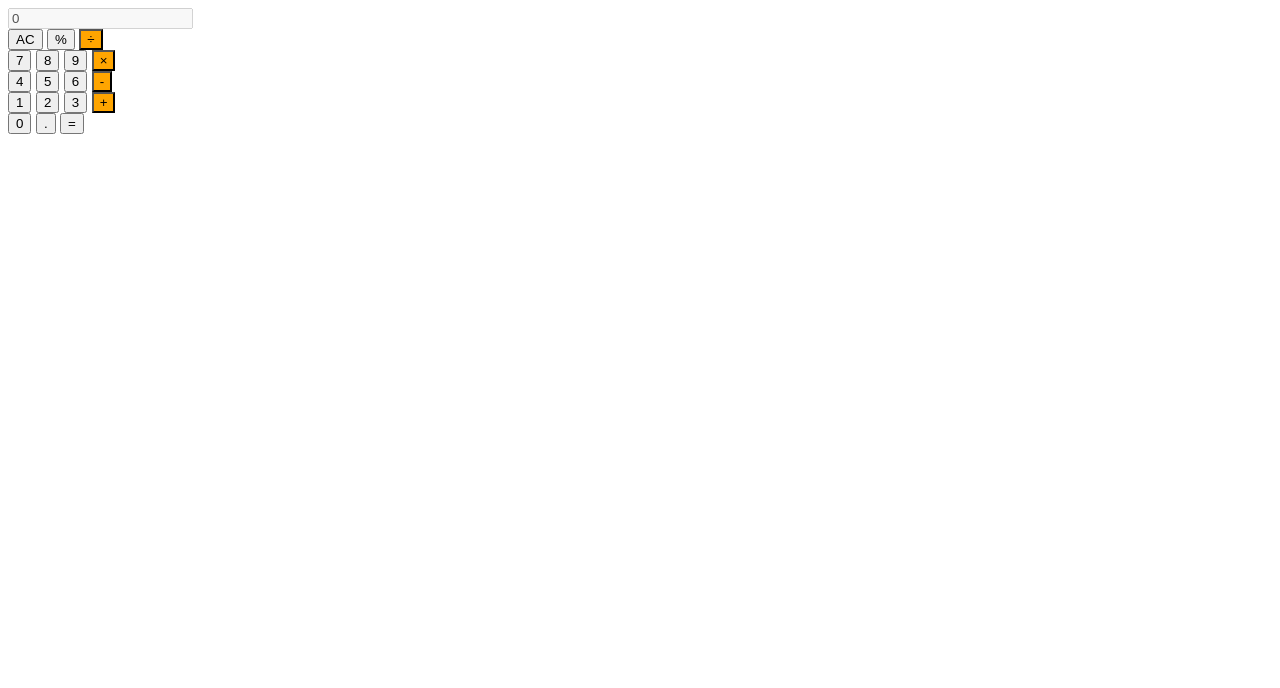
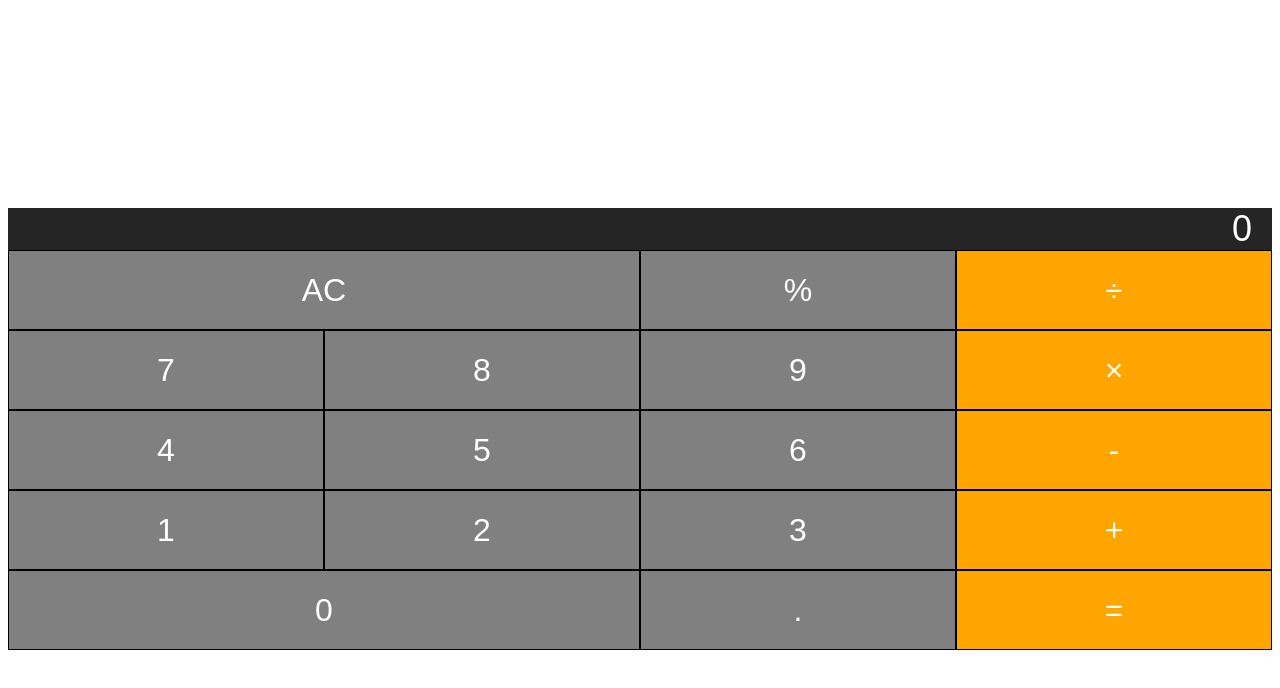
Before and after one commit to jho-github/JHONATHAN-SIHALOHO_-SKEMA_JUNIOR_PROGRAMMER_2021-10-10, a plain HTML site: page index.html in a window 1280 px wide. Drawn offline with Linux system fonts and the light colour scheme.

Commit message:
Update style.css

```diff
--- a/style.css
+++ b/style.css
@@ -1,70 +1,54 @@
-* {
+.calculator {
+    text-align: center;
+    margin: 0 auto;
+    padding-top: 200px;
+}
+
+.calculator-screen {
+    width: 100%;
+    height: 100%;
+    background-color: #252525;
+    color: #fff;
+    text-align: right;
+    font-size: 36px;
+    border: none;
+    padding: 0 20px;
     box-sizing: border-box;
 }
 
-body {
-    font-family: sans-serif;
+.calculator-keys {
+    width: 100%;
 }
 
-.flex-container-column {
-    display: flex;
-    /* properti pendukung */
-    flex-direction: column;
-    max-width: 800px;
-    margin: 0 auto;
-    text-align: right;
-}
-
-.flex-container-row {
+.row {
     display: flex;
 }
 
-.button {
-    flex-basis: 25%;
-    /* properti pendukung */
-    font-size: 1.5em;
-    text-align: center;
-    padding: 40px;
+button {
+    height: 80px;
+    background-color: gray;
     border: 1px solid black;
-    background: -webkit-linear-gradient(top, #d2d2d2, #ddd);
-    cursor: pointer;
+    font-size: 32px;
+    color: #fff;
+    width: 25%;
+    outline: none;
 }
 
-.double {
-    flex-basis: 50%;
-}
-
-.display {
-    color: white;
-    width: 100%;
-    padding: 10px 20px;
-    background-color: #333333;
-    border: 1px solid black;
-    font-size: 2em;
+.all-clear,
+.zero-btn {
+    width: 50%;
 }
 
 .operator,
-.negative,
-.equals {
-    background: orange;
+.equal-sign {
+    background-color: orange;
 }
 
-.card {
-    box-shadow: 0 4px 8px 0 rgba(0, 0, 0, 0.2);
-    border-radius: 5px;
-    padding: 30px;
-    margin-top: 20px;
+button:hover {
+    background-color: darkgray;
 }
 
-.button:hover {
-    font-weight: bold;
+.operator:hover,
+.equal-sign:hover {
+    background-color: darkorange;
 }
-
-
-/* Responsif */
-
-@media screen and (max-width: 513px) {
-    .button {
-        padding: 10px;
-    }
-}
```
